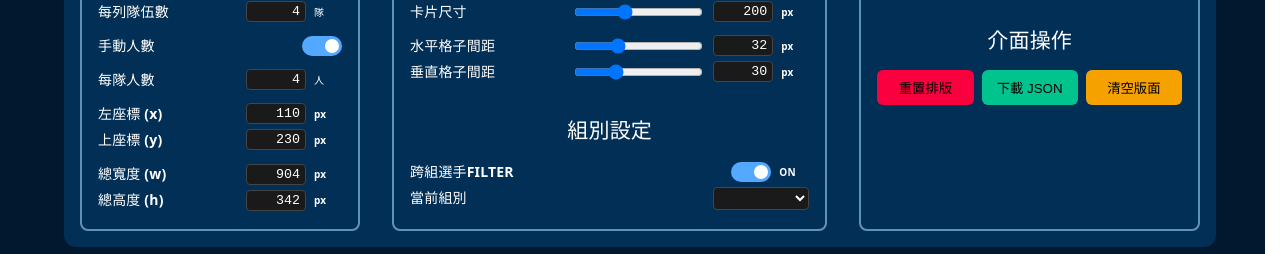
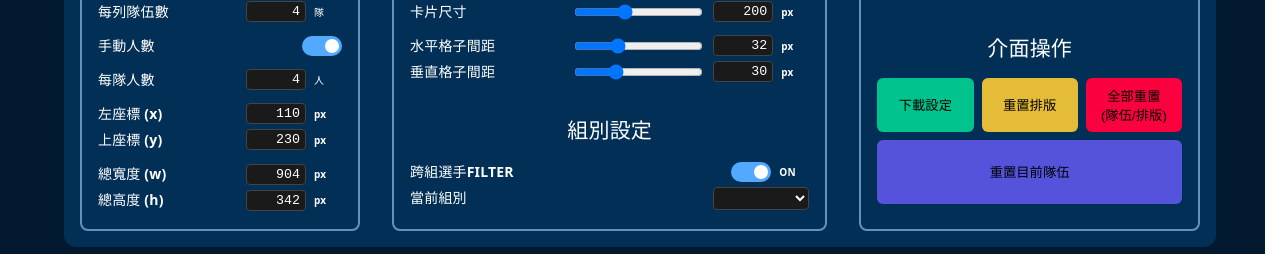
Before and after one commit to chc94818/TeamBuilder, a React (Vite) app: page / in a window 1280 px wide. Shown: the part 168-422 px from the top of the page. Built offline with nearby package versions, Linux system fonts and the light colour scheme; a web font is replaced by a local one.

Commit message:
clear all button

```diff
--- a/src/components/EditorTool.tsx
+++ b/src/components/EditorTool.tsx
@@ -24,6 +24,7 @@ function EditorTool({ onExport }: { onExport: (scale: number) => void }) {
     lineupLayout,
     setLineupLayout,
     resetToDefault,
+    resetToDefaultAndCache,
     playerCellAspectRatio,
     setPlayerCellAspectRatio,
     setCurrentGroupId,
@@ -415,14 +416,20 @@ function EditorTool({ onExport }: { onExport: (scale: number) => void }) {
           <h3>介面操作</h3>
           <div className="editorOption stateActions">
             <div className="actionButtons">
+              <button onClick={downloadConfig} className="downloadButton">
+                下載設定
+              </button>
               <button onClick={resetToDefault} className="resetButton">
                 重置排版
               </button>
-              <button onClick={downloadConfig} className="downloadButton">
-                下載 JSON
+              <button onClick={resetToDefaultAndCache} className="resetAllButton">
+                <div>全部重置</div>
+                <div>(隊伍/排版)</div>
               </button>
+            </div>
+            <div className="actionButtons">
               <button onClick={clearTeam} className="clearLineupsButton">
-                清空版面
+                重置目前隊伍
               </button>
             </div>
           </div>
--- a/src/context/Editor/EditorContext.ts
+++ b/src/context/Editor/EditorContext.ts
@@ -24,6 +24,7 @@ interface EditorContextType {
   }) => void;
 
   resetToDefault: () => void;
+  resetToDefaultAndCache: () => void;
   playerCellAspectRatio: number;
   setPlayerCellAspectRatio: (val: number) => void;
 
--- a/src/context/Editor/EditorProvider.tsx
+++ b/src/context/Editor/EditorProvider.tsx
@@ -195,6 +195,11 @@ export const EditorProvider: React.FC<{ children: React.ReactNode }> = ({
     });
   };
 
+  const resetToDefaultAndCache = () => {
+    resetToDefault();
+    setAllGroupsPlayerMap({});
+  }
+
   const toggleLineupRnd = () => setIsLineupRndActive((prev) => !prev);
   const toggleGlobalPlayerFilter = () => setIsGlobalPlayerFilter((prev) => !prev);
 
@@ -216,6 +221,7 @@ export const EditorProvider: React.FC<{ children: React.ReactNode }> = ({
         lineupLayout,
         setLineupLayout,
         resetToDefault,
+        resetToDefaultAndCache,
         playerCellAspectRatio,
         setPlayerCellAspectRatio,
         currentGroupId,
--- a/src/styles/EditorTool.css
+++ b/src/styles/EditorTool.css
@@ -182,6 +182,7 @@ input:checked + .slider:before {
   gap: 8px;
   width: 100%;
   justify-content: space-between;
+  margin-bottom: 8px;
 
   button {
     flex: 1;
@@ -215,6 +216,10 @@ input:checked + .slider:before {
   }
 
   .resetButton {
+    background-color: #e4bc38;
+  }
+
+  .resetAllButton {
     background-color: #fa003f;
   }
 
@@ -223,7 +228,8 @@ input:checked + .slider:before {
   }
 
   .clearLineupsButton {
-    background-color: #f5a201;
+    height: 64px;
+    background-color: #5553db;
   }
 }
 
```
